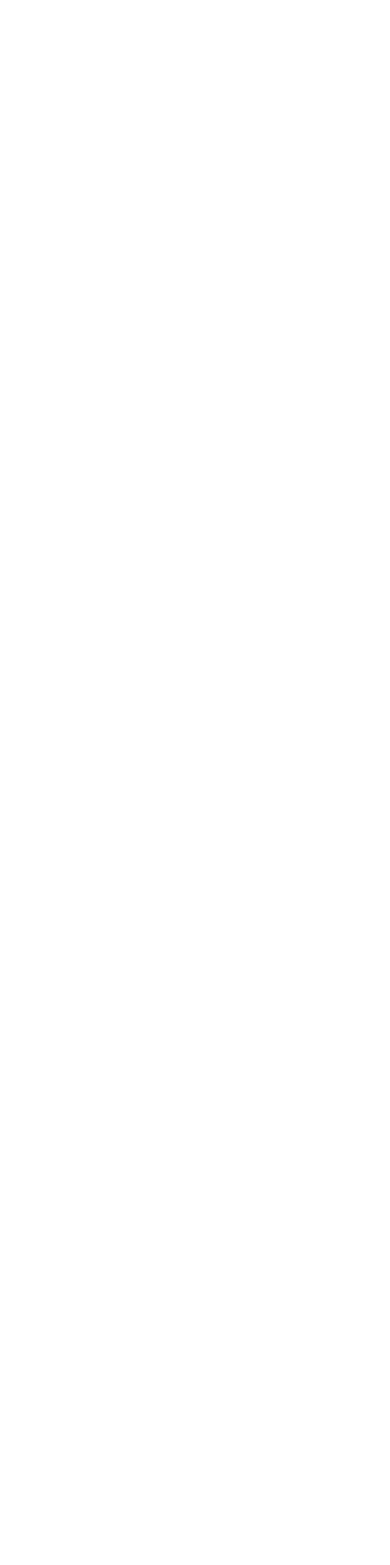
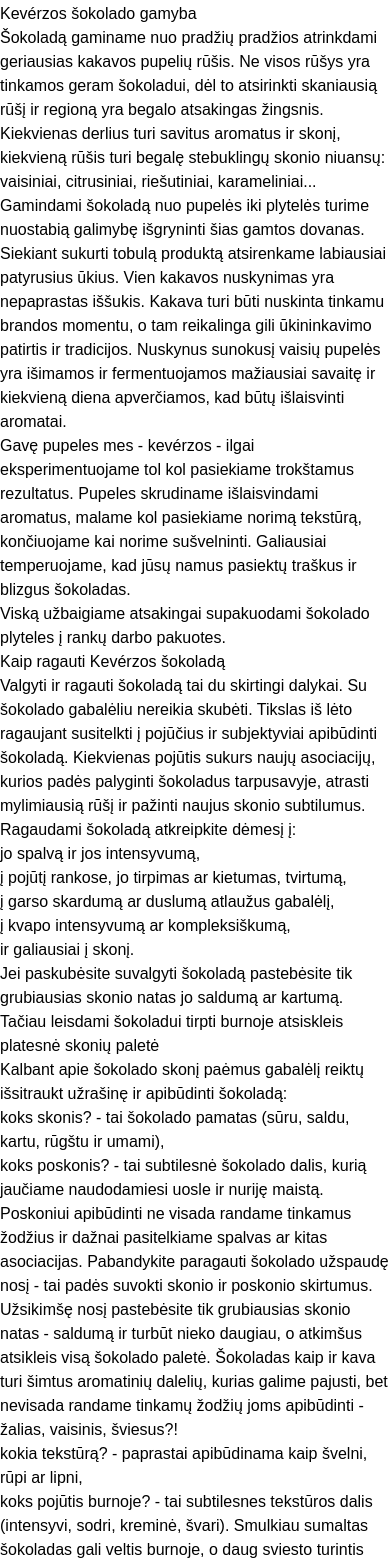
Before and after one commit to keverza/keverza-frontend, a Next.js app: page /about in a window 390 px wide. Shown: the part 162-1727 px from the top of the page. Before the commit the page ends 844 px from the top, so only its background shows below. Built offline with nearby package versions, Linux system fonts and the light colour scheme.

Commit message:
Product datebase update and about page

```diff
--- a/components/HeaderStatic.js
+++ b/components/HeaderStatic.js
@@ -26,11 +26,7 @@ function HeaderStatic() {
           <span className="">
             <Link href={`/`}>
               <a>
-                <img
-                  className="z-40 mx-auto  mb-0 mt-1 flex w-40 justify-center pb-0 md:block"
-                  src="/logo.svg"
-                  alt="Keverza logo"
-                />
+                <Logo className="z-40 mx-auto  mb-0 mt-1 flex w-40 justify-center pb-0 md:block" />
               </a>
             </Link>
           </span>
--- a/components/ProductFeature.js
+++ b/components/ProductFeature.js
@@ -6,7 +6,7 @@ export default function ProductFeature() {
           uk-parallax="opacity: 0,1; y: -100,0; scale: 2,1; end: 50vh + 50%;"
           className="max-w-lg text-center text-2xl font-light"
         >
-          Kiekviena mūsų šokolado gabalėlis tai naujas atradimas ir galimybė
+          Kiekvienas mūsų šokolado gabalėlis tai naujas atradimas ir galimybė
           pažinti tolimą žemyną.
         </h2>
       </div>
--- a/components/ProductList.js
+++ b/components/ProductList.js
@@ -47,7 +47,7 @@ export default function ProductList() {
   }
 
   return (
-    <div className="">
+    <div className="min-w-full">
       {/* Display fixed nav when scrolled */}
       {hasScrolled ? (
         <div className=" fixed top-0 left-0 z-40 h-20  min-w-full  bg-white shadow-md">
--- a/pages/about.js
+++ b/pages/about.js
@@ -1,11 +1,107 @@
 import Layout from '../components/layout'
+import Footer from '../../components/Footer'
 
-const Home = () => {
+const About = () => {
   return (
     <Layout className="flex min-h-screen flex-col items-center justify-center py-2">
-      All about Keverza
+      <h1 className="text-2xl">Viskas apir Kevérzą</h1>
+      <h2 className="text-lg">Kevérzos šokolado gamyba</h2>
+      <p>
+        <ol className="list-decimal">
+          <li>
+            Šokoladą gaminame nuo pradžių pradžios atrinkdami geriausias kakavos
+            pupelių rūšis. Ne visos rūšys yra tinkamos geram šokoladui, dėl to
+            atsirinkti skaniausią rūšį ir regioną yra begalo atsakingas
+            žingsnis.
+          </li>
+          <li>
+            Kiekvienas derlius turi savitus aromatus ir skonį, kiekvieną rūšis
+            turi begalę stebuklingų skonio niuansų: vaisiniai, citrusiniai,
+            riešutiniai, karameliniai... Gamindami šokoladą nuo pupelės iki
+            plytelės turime nuostabią galimybę išgryninti šias gamtos dovanas.
+          </li>
+          <li>
+            Siekiant sukurti tobulą produktą atsirenkame labiausiai patyrusius
+            ūkius. Vien kakavos nuskynimas yra nepaprastas iššukis. Kakava turi
+            būti nuskinta tinkamu brandos momentu, o tam reikalinga gili
+            ūkininkavimo patirtis ir tradicijos. Nuskynus sunokusį vaisių
+            pupelės yra išimamos ir fermentuojamos mažiausiai savaitę ir
+            kiekvieną diena apverčiamos, kad būtų išlaisvinti aromatai.
+          </li>
+          <li>
+            Gavę pupeles mes - kevérzos - ilgai eksperimentuojame tol kol
+            pasiekiame trokštamus rezultatus. Pupeles skrudiname išlaisvindami
+            aromatus, malame kol pasiekiame norimą tekstūrą, končiuojame kai
+            norime sušvelninti. Galiausiai temperuojame, kad jūsų namus pasiektų
+            traškus ir blizgus šokoladas.
+          </li>
+          <li>
+            Viską užbaigiame atsakingai supakuodami šokolado plyteles į rankų
+            darbo pakuotes.
+          </li>
+        </ol>
+      </p>
+      <h2 className="text-lg">Kaip ragauti Kevérzos šokoladą</h2>
+      <p>
+        Valgyti ir ragauti šokoladą tai du skirtingi dalykai. Su šokolado
+        gabalėliu nereikia skubėti. Tikslas iš lėto ragaujant susitelkti į
+        pojūčius ir subjektyviai apibūdinti šokoladą. Kiekvienas pojūtis sukurs
+        naujų asociacijų, kurios padės palyginti šokoladus tarpusavyje, atrasti
+        mylimiausią rūšį ir pažinti naujus skonio subtilumus. Ragaudami šokoladą
+        atkreipkite dėmesį į:
+      </p>
+      <p>
+        <ul className="list-disc">
+          <li>jo spalvą ir jos intensyvumą,</li>
+          <li>į pojūtį rankose, jo tirpimas ar kietumas, tvirtumą,</li>
+          <li>į garso skardumą ar duslumą atlaužus gabalėlį,</li>
+          <li>į kvapo intensyvumą ar kompleksiškumą,</li>
+          <li>ir galiausiai į skonį.</li>
+        </ul>
+      </p>
+      <p>
+        Jei paskubėsite suvalgyti šokoladą pastebėsite tik grubiausias skonio
+        natas jo saldumą ar kartumą. Tačiau leisdami šokoladui tirpti burnoje
+        atsiskleis platesnė skonių paletė
+      </p>
+      <p>
+        Kalbant apie šokolado skonį paėmus gabalėlį reiktų išsitraukt užrašinę
+        ir apibūdinti šokoladą:
+        <ul className="list-disc">
+          <li>
+            koks skonis? - tai šokolado pamatas (sūru, saldu, kartu, rūgštu ir
+            umami),
+          </li>
+          <li>
+            koks poskonis? - tai subtilesnė šokolado dalis, kurią jaučiame
+            naudodamiesi uosle ir nuriję maistą. Poskoniui apibūdinti ne visada
+            randame tinkamus žodžius ir dažnai pasitelkiame spalvas ar kitas
+            asociacijas. Pabandykite paragauti šokolado užspaudę nosį - tai
+            padės suvokti skonio ir poskonio skirtumus. Užsikimšę nosį
+            pastebėsite tik grubiausias skonio natas - saldumą ir turbūt nieko
+            daugiau, o atkimšus atsikleis visą šokolado paletė. Šokoladas kaip
+            ir kava turi šimtus aromatinių dalelių, kurias galime pajusti, bet
+            nevisada randame tinkamų žodžių joms apibūdinti - žalias, vaisinis,
+            šviesus?!
+          </li>
+          <li>
+            kokia tekstūrą? - paprastai apibūdinama kaip švelni, rūpi ar lipni,
+          </li>
+          <li>
+            koks pojūtis burnoje? - tai subtilesnes tekstūros dalis (intensyvi,
+            sodri, kreminė, švari). Smulkiau sumaltas šokoladas gali veltis
+            burnoje, o daug sviesto turintis tirps švariai.
+          </li>
+        </ul>
+      </p>
+      <p>
+        Degustuojant naudinga turėti kelis skirtingus šokoladus, nes lygindami
+        juos galime atrasti naujus pojūčius. Tikimės kad tai padės jums
+        įvertinti šokoladą ir įžvelgsite daugiau skirtumų tarp skirtingų rūšių.
+      </p>
+      <Footer />
     </Layout>
   )
 }
 
-export default Home
+export default About
```
Also changed, not shown: context/ProductsDatabase.js (+100 -44 lines), tsconfig.json (+7 -1 lines).
